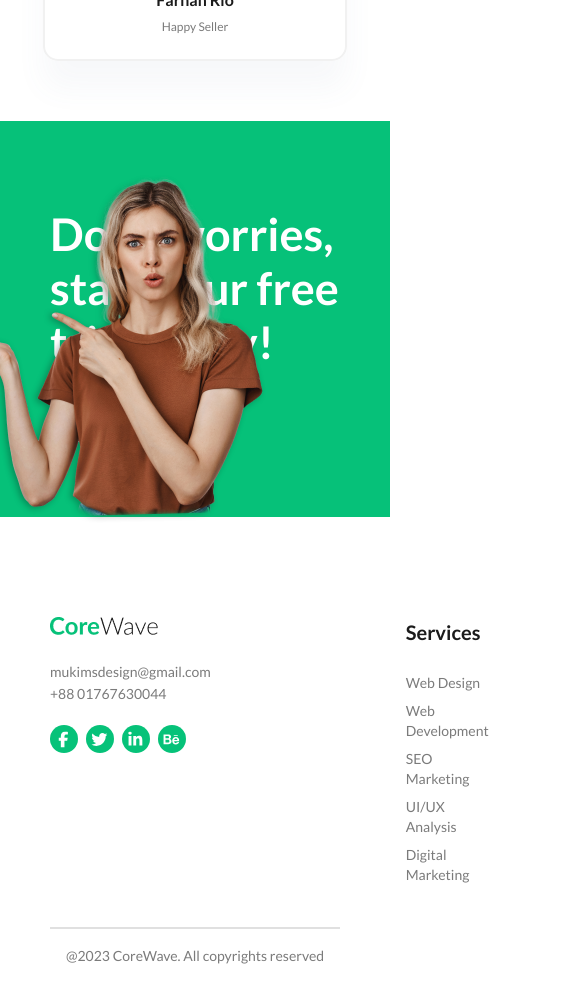
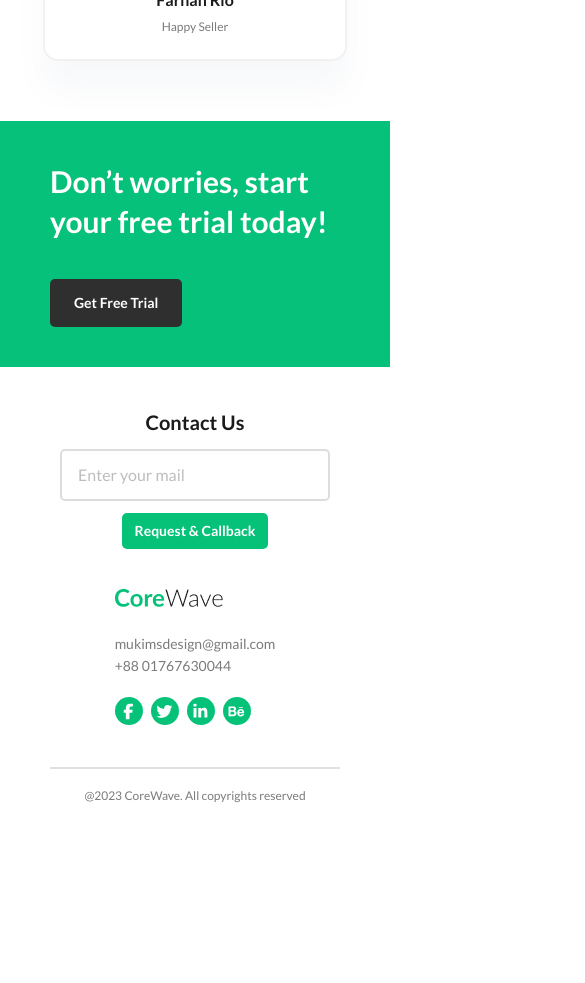
Before and after one commit to menabil/coreWave, a React (Vite) app: page / in a window 390 px wide. Shown: the part 4360-5343 px from the top of the page, 585 px wide, since content can reach past the window. After the commit the page ends 5183 px from the top, so only its background shows below. Built offline with nearby package versions, Linux system fonts and the light colour scheme.

Commit message:
responsive trail section

```diff
--- a/src/components/Home/Trail.jsx
+++ b/src/components/Home/Trail.jsx
@@ -4,13 +4,20 @@ import tOne from "/src/assets/trail.png";
 
 const Trail = () => {
   return (
-    <div className="bg-[#06c179] py-[86px] relative">
+    <div className="bg-[#06c179] lg:py-[86px] py-10 relative">
       <Container>
-        <h3 className="text-[45px] text-white font-semibold leading-[54px] mb-9.5">
+        <h3 className="lg:text-[45px] text-3xl text-white font-semibold lg:leading-[54px] leading-10 mb-9.5">
           Don’t worries, start your free trial today!
         </h3>
-        <Images imgSrc={tOne} className={"absolute -bottom-3 right-30"} />
-        <button className={"font-semibold bg-[#2F2F2F]! border-none"}>
+        <Images
+          imgSrc={tOne}
+          className={"absolute -bottom-3 right-30 hidden lg:block"}
+        />
+        <button
+          className={
+            "font-semibold bg-[#2F2F2F] lg:text-base text-sm border-none py-3.5 px-6 rounded-[5px] text-white cursor-pointer"
+          }
+        >
           Get Free Trial
         </button>
       </Container>
--- a/src/components/layouts/Footer.jsx
+++ b/src/components/layouts/Footer.jsx
@@ -10,13 +10,21 @@ import { FaBehance } from "react-icons/fa";
 
 const Footer = () => {
   return (
-    <div className="mt-25">
+    <div className="lg:mt-25 mt-10">
       <Container>
-        <Flex className={"items-start gap-x-[195px] mb-10.5"}>
-          <div className="">
+        <Flex
+          className={
+            "items-start gap-x-[195px] mb-10.5 flex-col-reverse lg:flex-row"
+          }
+        >
+          <div className="mx-auto">
             <Images imgSrc={fLogo} />
-            <p className="text-sm text-[#7B7B7B] leading-5.5 mt-6.5">mukimsdesign@gmail.com</p>
-            <p className="text-sm text-[#7B7B7B] leading-5.5 mb-5">+88 01767630044</p>
+            <p className="text-sm text-[#7B7B7B] leading-5.5 mt-6.5">
+              mukimsdesign@gmail.com
+            </p>
+            <p className="text-sm text-[#7B7B7B] leading-5.5 mb-5">
+              +88 01767630044
+            </p>
             <Flex className={"gap-x-2"}>
               <div className="rounded-full bg-[#06C279] h-7 w-7 text-white relative cursor-pointer">
                 <FaFacebookF className="absulate top-1/2 left-1/2  translate-x-1/3 translate-y-[40%]" />
@@ -32,9 +40,13 @@ const Footer = () => {
               </div>
             </Flex>
           </div>
-          <div className="">
-            <h6 className="text-xl text-[#1B1B1B] mb-6.5 leading-7.5 font-semibold">Services</h6>
-            <Flex className={"flex-col text-sm text-[#7B7B7B] gap-y-2 items-start"}>
+          <div className="hidden md:block">
+            <h6 className="text-xl text-[#1B1B1B] mb-6.5 leading-7.5 font-semibold">
+              Services
+            </h6>
+            <Flex
+              className={"flex-col text-sm text-[#7B7B7B] gap-y-2 items-start"}
+            >
               <p>Web Design</p>
               <p>Web Development</p>
               <p>SEO Marketing</p>
@@ -42,22 +54,35 @@ const Footer = () => {
               <p>Digital Marketing</p>
             </Flex>
           </div>
-          <div className="">
-            <h6 className="text-xl text-[#1B1B1B] mb-6.5 leading-7.5 font-semibold">Help</h6>
-            <Flex className={"flex-col text-sm text-[#7B7B7B] gap-y-2 items-start"}>
+          <div className="hidden md:block">
+            <h6 className="text-xl text-[#1B1B1B] mb-6.5 leading-7.5 font-semibold">
+              Help
+            </h6>
+            <Flex
+              className={"flex-col text-sm text-[#7B7B7B] gap-y-2 items-start"}
+            >
               <p>Account</p>
               <p>Support Center</p>
               <p>Privacy Policy</p>
               <p>Terms & Conditions</p>
             </Flex>
           </div>
-          <div className="">
-            <h6 className="text-xl text-[#1B1B1B] mb-6.5 leading-7.5 font-semibold">Contact Us</h6>
-            <input type="text" />
+          <div className="lg:pb-0 pb-10 lg:text-left text-center">
+            <h6 className="text-xl text-[#1B1B1B] leading-7.5 font-semibold">
+              Contact Us
+            </h6>
+            <input
+              type="email"
+              placeholder="Enter your mail"
+              className="px-4 py-3 lg:w-[337px] w-[270px] border-2 border-[#DDDDDD] rounded-[5px] lg:mt-7.5 my-3 lg:mb-3.5 outline-none placeholder:text-[#BDBDBD]"
+            />
+            <button className="rounded-[5px] bg-[#06C279] lg:py-3.5 lg:px-6 px-3 py-2 text-white font-semibold cursor-pointer hover:bg-[#DAF6EB] duration-300 lg:text-base text-sm hover:text-[#06C279]">
+              Request & Callback
+            </button>
             {/* <Button btnText={"Request & Callback"} /> */}
           </div>
         </Flex>
-        <div className="border-t-2 border-[#E0E0E0] text-center w-full text-sm font-medium text-[#7B7B7B] leading-5.5 py-4">
+        <div className="border-t-2 border-[#E0E0E0] text-center w-full lg:text-sm text-xs font-medium text-[#7B7B7B] leading-5.5 py-4">
           @2023 CoreWave. All copyrights reserved
         </div>
       </Container>
```
